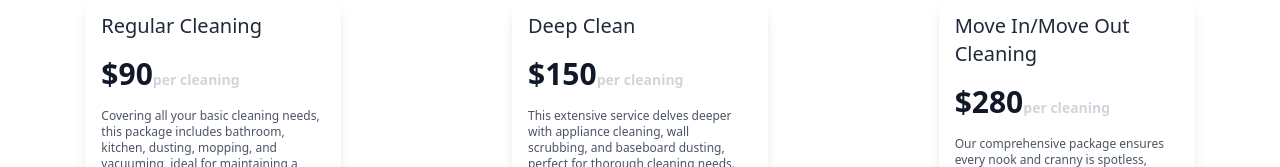
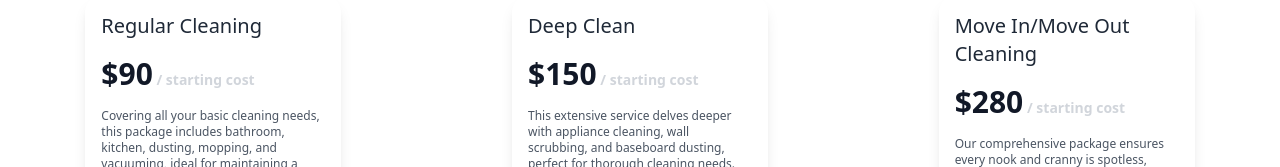
Before and after one commit to noclipping/wallenpaupackCS, a React (Vite) app: page / in a window 1280 px wide. Shown: the part 774-941 px from the top of the page. Built offline with nearby package versions, Linux system fonts and the light colour scheme.

Commit message:
pricing fix

```diff
--- a/src/App.jsx
+++ b/src/App.jsx
@@ -88,7 +88,7 @@ function App() {
           handlePlanSelect={handlePlanSelect}
           title="Regular Cleaning"
           price="90"
-          period="per cleaning"
+          period=" / starting cost"
           features={[
             "Bathrooms/kitchen clean",
             "Dusting",
@@ -109,7 +109,7 @@ function App() {
           handlePlanSelect={handlePlanSelect}
           title="Deep Clean"
           price="150"
-          period="per cleaning"
+          period=" / starting cost"
           features={[
             "Bathrooms/kitchen clean",
             "Dusting",
@@ -128,7 +128,7 @@ function App() {
           handlePlanSelect={handlePlanSelect}
           title="Move In/Move Out Cleaning"
           price="280"
-          period="per cleaning"
+          period=" / starting cost"
           features={[
             "Bathrooms/kitchen clean",
             "Dusting",
```
